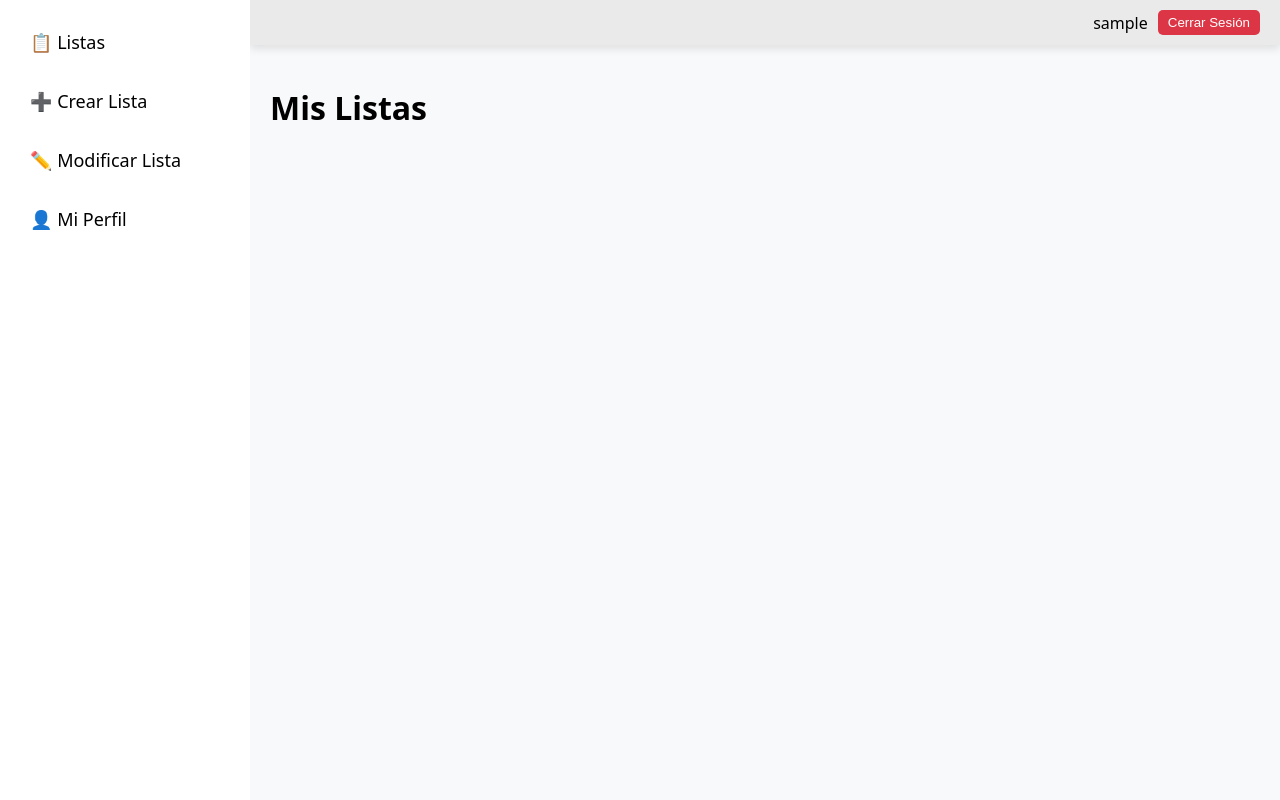
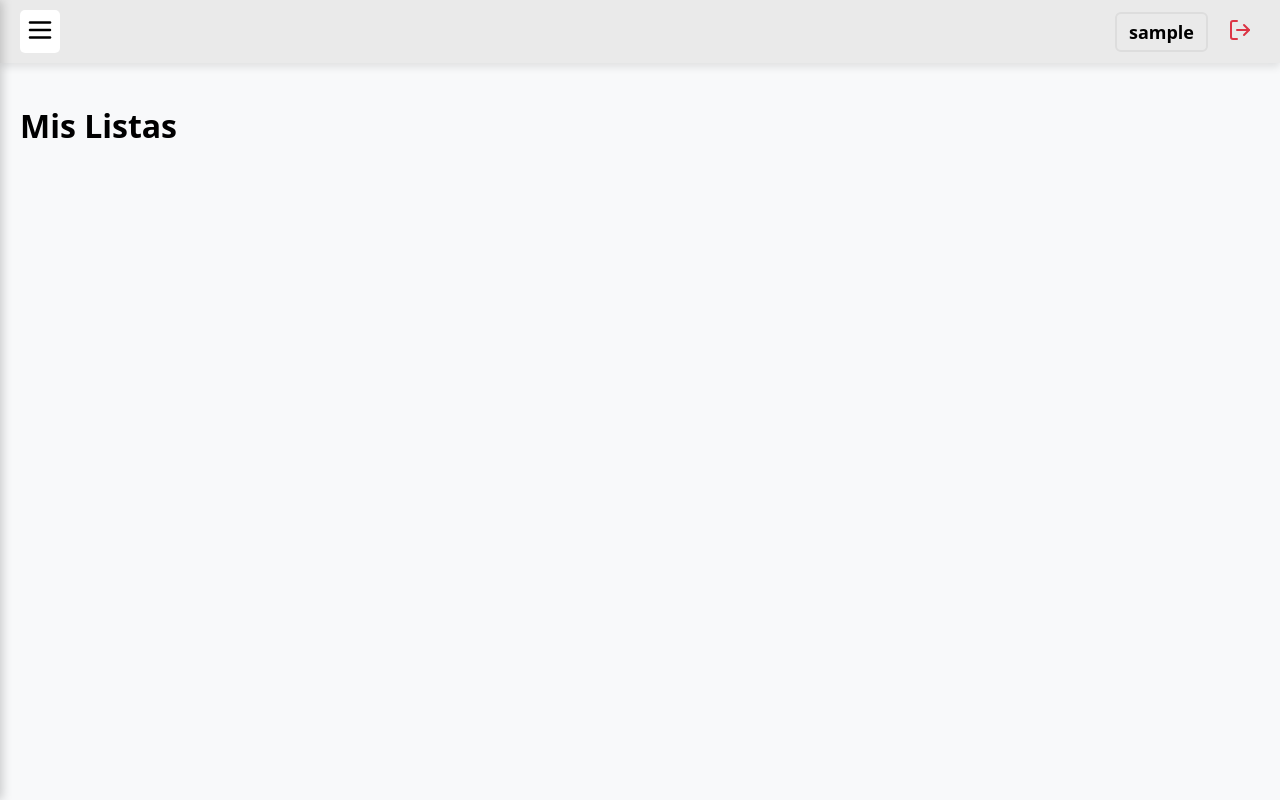
Before and after one commit to Danielrey99/Python, a React (Vite) app in the folder proyectos/web_python_todolist/web/: page /todolist in a window 1280 px wide. Built offline with nearby package versions, Linux system fonts and the light colour scheme; sample sign-in values are in the browser's storage.

Commit message:
fix(todolist): Mejorar estilos del layout

```diff
--- a/proyectos/web_python_todolist/web/src/components/Layout.jsx
+++ b/proyectos/web_python_todolist/web/src/components/Layout.jsx
@@ -1,8 +1,7 @@
-// Layout.jsx
 import React, { useState } from 'react';
 import { Link } from 'react-router-dom';
 import styles from './Layout.module.css';
-import { Menu, X } from 'lucide-react';
+import { Menu, X, LogOut } from 'lucide-react'; // Importamos el icono de logout
 
 function Layout({ children }) {
     const username = localStorage.getItem('username');
@@ -17,9 +16,6 @@ function Layout({ children }) {
         <div className={styles.layoutContainer}>
             {/* Sidebar */}
             <aside className={`${styles.sidebar} ${menuOpen ? styles.open : ''}`}>
-                <button className={styles.menuButton} onClick={() => setMenuOpen(!menuOpen)}>
-                    {menuOpen ? <X size={24} /> : <Menu size={24} />}
-                </button>
                 <nav className={styles.nav}>
                     <Link to="/todolist" onClick={() => setMenuOpen(false)}>📋 Listas</Link>
                     <Link to="/create-list" onClick={() => setMenuOpen(false)}>➕ Crear Lista</Link>
@@ -32,11 +28,19 @@ function Layout({ children }) {
             </aside>
 
             {/* Contenido principal */}
-            <div className={styles.mainContent}>
+            <div className={`${styles.mainContent} ${menuOpen ? styles.shifted : ''}`}>
                 <header className={styles.header}>
+                    {/* Botón dentro del header, alineado a la izquierda */}
+                    <button className={styles.menuButton} onClick={() => setMenuOpen(!menuOpen)}>
+                        {menuOpen ? <X size={30} /> : <Menu size={30} />}
+                    </button>
+
+                    {/* Sección de usuario */}
                     <div className={styles.userInfo}>
-                        <span>{username}</span>
-                        <button className={styles.logoutButton} onClick={handleLogout}>Cerrar Sesión</button>
+                        <span className={styles.username}>{username}</span>
+                        <button className={styles.logoutButton} onClick={handleLogout}>
+                            <LogOut size={24} />
+                        </button>
                     </div>
                 </header>
                 <main className={styles.content}>{children}</main>
--- a/proyectos/web_python_todolist/web/src/components/Layout.module.css
+++ b/proyectos/web_python_todolist/web/src/components/Layout.module.css
@@ -1,3 +1,7 @@
+.content {
+    padding: 20px;
+}
+
 .layoutContainer {
     display: flex;
     height: 100vh;
@@ -6,6 +10,7 @@
     color: var(--text-color);
 }
 
+/* Sidebar: Oculto por defecto */
 .sidebar {
     width: 250px;
     background-color: var(--sidebar-bg);
@@ -14,104 +19,117 @@
     flex-direction: column;
     position: fixed;
     height: 100%;
-    left: 0;
+    left: -250px; /* Oculto por defecto */
     top: 0;
-    transition: transform 0.3s ease-in-out;
+    transition: left 0.3s ease-in-out;
+    box-shadow: 2px 0 10px rgba(0, 0, 0, 0.2);
 }
 
-@media (max-width: 768px) {
-    .sidebar {
-        transform: translateX(-100%);
-    }
-    .sidebar.open {
-        transform: translateX(0);
-    }
+/* Mostrar sidebar cuando está abierto */
+.sidebar.open {
+    left: 0;
 }
 
-.menuButton {
-    background: none;
-    border: none;
-    color: var(--text-color);
-    cursor: pointer;
-    position: absolute;
-    top: 15px;
-    right: -40px;
-    display: none;
-}
-
-@media (max-width: 768px) {
-    .menuButton {
-        display: block;
-    }
-}
-
+/* Estilos de los enlaces del sidebar */
 .nav {
     display: flex;
     flex-direction: column;
     gap: 15px;
+    margin-top: 20px;
 }
 
 .nav a {
     text-decoration: none;
     color: var(--text-color);
     font-size: 18px;
-    padding: 10px;
+    padding: 12px 15px;
     border-radius: 5px;
+    background-color: var(--hover-bg);
     transition: background 0.3s, transform 0.2s;
 }
 
 .nav a:hover {
-    background: var(--hover-bg);
+    background: var(--text-color);
+    color: var(--bg-color);
     transform: scale(1.05);
 }
 
+/* Contenido principal */
 .mainContent {
     flex-grow: 1;
-    margin-left: 250px;
+    margin-left: 0;
     display: flex;
     flex-direction: column;
     width: 100%;
+    transition: margin-left 0.3s ease-in-out;
 }
 
-@media (max-width: 768px) {
-    .mainContent {
-        margin-left: 0;
-    }
+/* Si el menú está abierto, empuja el contenido */
+.mainContent.shifted {
+    margin-left: 250px;
 }
 
+/* Header */
 .header {
     display: flex;
-    justify-content: flex-end;
+    justify-content: space-between;
+    align-items: center;
     padding: 10px 20px;
     background-color: var(--header-bg);
     box-shadow: 0 4px 8px rgba(0, 0, 0, 0.1);
 }
 
+/* Botón del menú */
+.menuButton {
+    background: none;
+    border: none;
+    color: var(--text-color);
+    cursor: pointer;
+    padding: 5px;
+    background-color: var(--sidebar-bg);
+    border-radius: 5px;
+}
+
+/* User Info */
 .userInfo {
     display: flex;
     align-items: center;
-    gap: 10px;
+    gap: 12px;
 }
 
-.logoutButton {
-    background-color: #dc3545;
-    color: white;
-    border: none;
-    padding: 5px 10px;
-    border-radius: 5px;
-    cursor: pointer;
-    transition: background 0.3s;
+/* Username: Más grande y con borde sutil */
+.username {
+    font-size: 18px;
+    font-weight: bold;
+    color: var(--text-color);
+    padding: 6px 12px;
+    border-radius: 6px;
+    border: 2px solid var(--hover-bg);
 }
 
-.logoutButton:hover {
-    background-color: #c82333;
+/* Botón de logout con icono */
+.logoutButton {
+    background: transparent;
+    border: none;
+    cursor: pointer;
+    padding: 8px;
+    border-radius: 50%;
+    transition: transform 0.2s;
 }
 
-.content {
-    flex-grow: 1;
-    padding: 20px;
+/* Icono de logout en rojo */
+.logoutButton svg {
+    color: #dc3545; /* Rojo para resaltar */
+    transition: color 0.3s, transform 0.2s;
 }
 
+/* Hover: oscurecemos el rojo y lo agrandamos un poco */
+.logoutButton:hover svg {
+    color: #c82333;
+    transform: scale(1.1);
+}
+
+/* Modo oscuro */
 @media (prefers-color-scheme: dark) {
     :root {
         --bg-color: #1e1e1e;
@@ -122,6 +140,7 @@
     }
 }
 
+/* Modo claro */
 @media (prefers-color-scheme: light) {
     :root {
         --bg-color: #f8f9fa;
```
